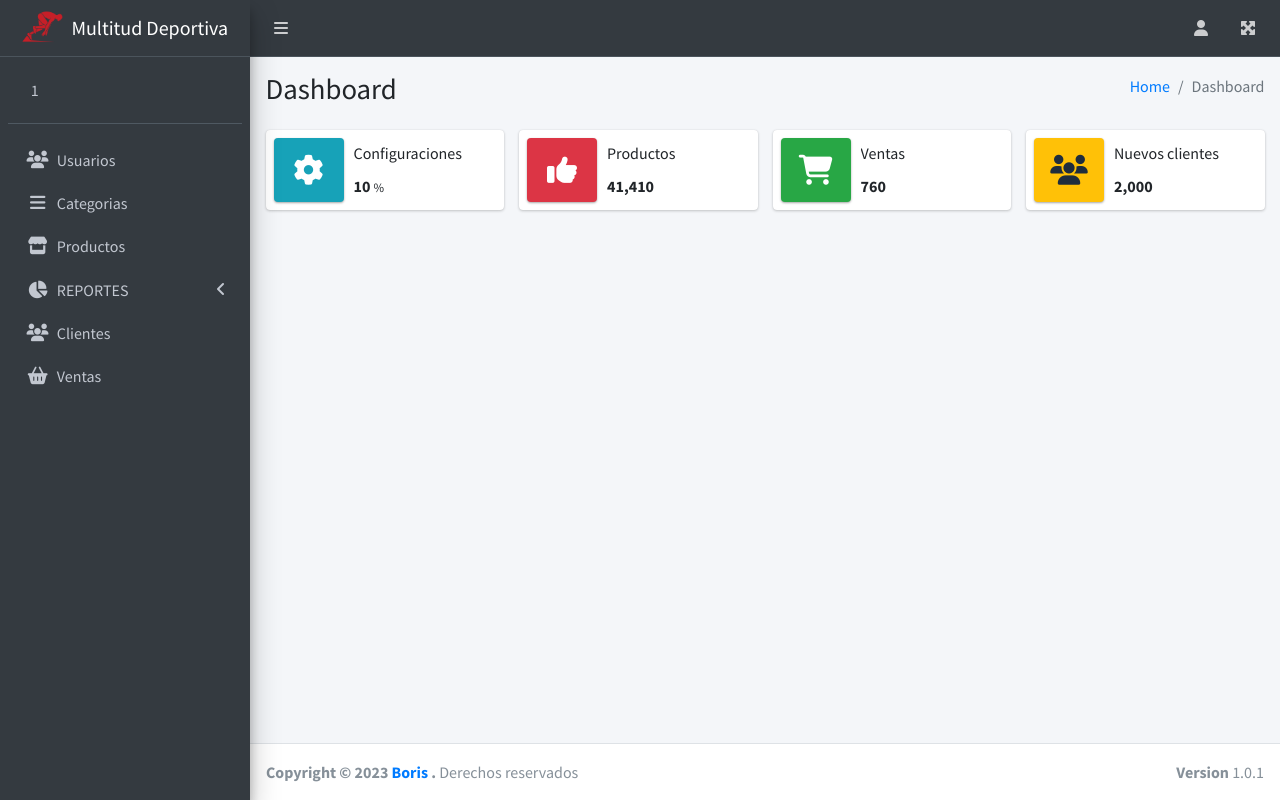
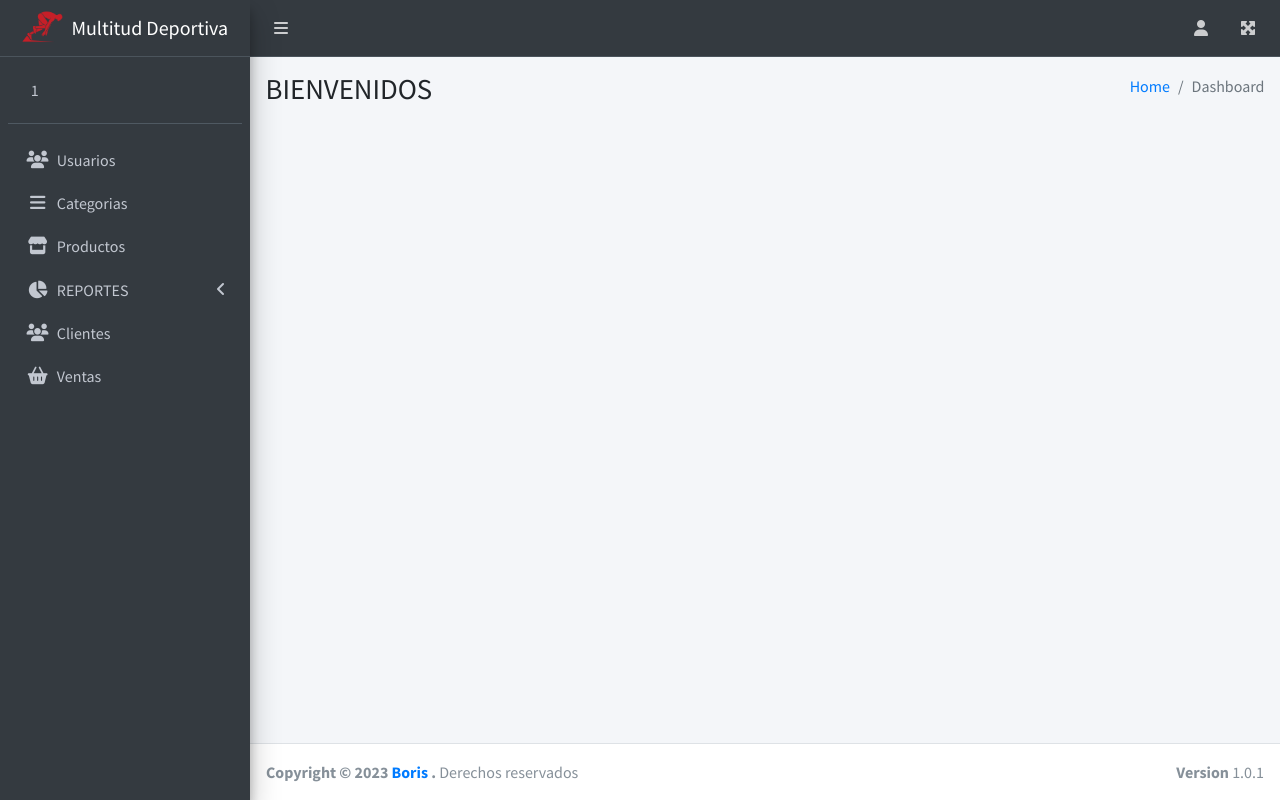
Before and after one commit to aspeti/tienda, a CodeIgniter app: page /tienda/dashboard in a window 1280 px wide. Run offline with CodeIgniter, Linux system fonts and the light colour scheme; the visitor is signed in with stand-in values (Sample User, id 1); some libraries are stand-ins or nearby versions.

Commit message:
remove buttosn in dashboard

```diff
--- a/application/views/admin/dashboard.php
+++ b/application/views/admin/dashboard.php
@@ -5,7 +5,7 @@
       <div class="container-fluid">
         <div class="row mb-2">
           <div class="col-sm-6">
-            <h1 class="m-0">Dashboard</h1>
+            <h1 class="m-0">BIENVENIDOS</h1>
           </div><!-- /.col -->
           <div class="col-sm-6">
             <ol class="breadcrumb float-sm-right">
@@ -20,81 +20,7 @@
 
     <!-- Main content -->
     <section class="content">
-      <div class="container-fluid">
-        <!-- Info boxes -->
-        <div class="row">
-          <div class="col-12 col-sm-6 col-md-3">
-            <div class="info-box">
-              <span class="info-box-icon bg-info elevation-1"><i class="fas fa-cog"></i></span>
 
-              <div class="info-box-content">
-                <span class="info-box-text">Configuraciones</span>
-                <span class="info-box-number">
-                  10
-                  <small>%</small>
-                </span>
-              </div>
-              <!-- /.info-box-content -->
-            </div>
-            <!-- /.info-box -->
-          </div>
-          <!-- /.col -->
-          <div class="col-12 col-sm-6 col-md-3">
-            <div class="info-box mb-3">
-              <span class="info-box-icon bg-danger elevation-1"><i class="fas fa-thumbs-up"></i></span>
-
-              <div class="info-box-content">
-                <span class="info-box-text">Productos</span>
-                <span class="info-box-number">41,410</span>
-              </div>
-              <!-- /.info-box-content -->
-            </div>
-            <!-- /.info-box -->
-          </div>
-          <!-- /.col -->
-
-          <!-- fix for small devices only -->
-          <div class="clearfix hidden-md-up"></div>
-
-          <div class="col-12 col-sm-6 col-md-3">
-            <div class="info-box mb-3">
-              <span class="info-box-icon bg-success elevation-1"><i class="fas fa-shopping-cart"></i></span>
-
-              <div class="info-box-content">
-                <span class="info-box-text">Ventas</span>
-                <span class="info-box-number">760</span>
-              </div>
-              <!-- /.info-box-content -->
-            </div>
-            <!-- /.info-box -->
-          </div>
-          <!-- /.col -->
-          <div class="col-12 col-sm-6 col-md-3">
-            <div class="info-box mb-3">
-              <span class="info-box-icon bg-warning elevation-1"><i class="fas fa-users"></i></span>
-
-              <div class="info-box-content">
-                <span class="info-box-text">Nuevos clientes</span>
-                <span class="info-box-number">2,000</span>
-              </div>
-              <!-- /.info-box-content -->
-            </div>
-            <!-- /.info-box -->
-          </div>
-          <!-- /.col -->
-        </div>
-        <!-- /.row -->
-
-        <div class="row">
-
-          <!-- /.col -->
-        </div>
-        <!-- /.row -->
-
-        <!-- Main row -->
-
-        <!-- /.row -->
-      </div><!--/. container-fluid -->
     </section>
     <!-- /.content -->
   </div>
```
